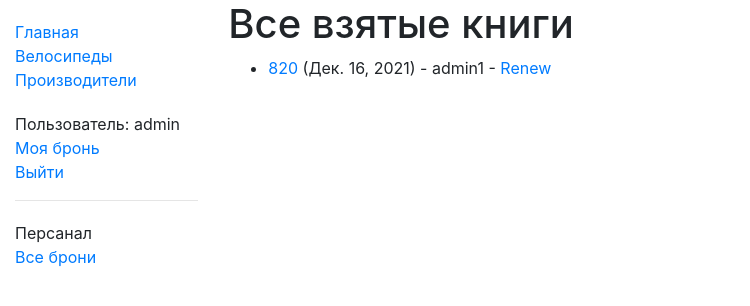
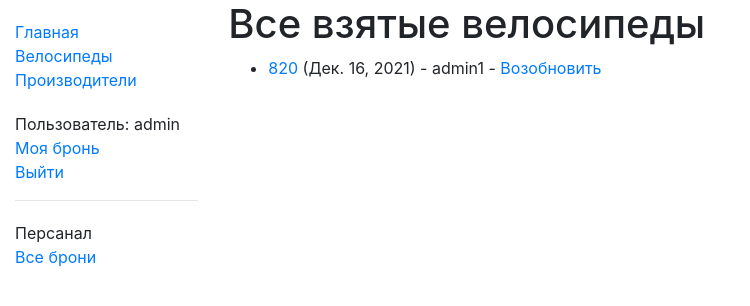
Before and after one commit to Z55-study/Diploma_Rent, a Django app: page /catalog/borrowed/ in a window 1280 px wide. Shown: the top 306 px of the page, without its empty margins (0-750 px from the left). Run offline with Django 3.2, Linux system fonts and the light colour scheme; a user stored in the database is signed in; data comes from the database, SQL or seed files in the repository; both versions use the stored data as it was after the commit.

Commit message:
one step for my diplom

```diff
--- a/garage/catalog/models.py
+++ b/garage/catalog/models.py
@@ -81,8 +81,8 @@ class BikeInstance(models.Model):
     LOAN_STATUS = (
         ('d', 'Техническое обслуживание'),
         ('o', 'В изпользовании'),
-        ('a', 'Доступный'),
-        ('r', 'Зарезервирован'),
+        ('a', 'Доступен'),
+        ('r', 'Скоро поступит'),
     )
 
     status = models.CharField(
--- a/garage/catalog/templates/catalog/bike_detail.html
+++ b/garage/catalog/templates/catalog/bike_detail.html
@@ -9,7 +9,7 @@
 <p><strong>Номер рамы:</strong> {{ bike.isbn }}</p>
 <p><strong>Пол:</strong> {{ bike.sex }}</p>
 <p><strong>Тип:</strong> {{ bike.typ.all|join:", " }}</p>
-<img src="{{ bike.photo.url }}" alt="{{ book.title }}" style="width:300px;">
+<img src="{{ bike.photo.url }}" alt="{{ book.title }}" style="width:600px;">
 <div style="margin-left:20px;margin-top:20px">
 
 
--- a/garage/catalog/templates/catalog/bike_renew_librarian.html
+++ b/garage/catalog/templates/catalog/bike_renew_librarian.html
@@ -3,13 +3,13 @@
 {% block content %}
     <h1>Возобновить: {{bike_instance.bike.title}}</h1>
     <p>Заемщик: {{bike_instance.borrower}}</p>
-    <p{% if bike_instance.is_overdue %} class="text-danger"{% endif %}>Due date: {{bike_instance.due_back}}</p>
+    <p{% if bike_instance.is_overdue %} class="text-danger"{% endif %}>Дата сдачи: {{bike_instance.due_back}}</p>
 
     <form action="" method="post">
         {% csrf_token %}
         <table>
         {{ form.as_table }}
         </table>
-        <input type="submit" value="Submit" />
+        <input type="submit" value="Разместить" />
     </form>
 {% endblock %}
--- a/garage/catalog/templates/catalog/bikeinstance_list_borrowed_all.html
+++ b/garage/catalog/templates/catalog/bikeinstance_list_borrowed_all.html
@@ -1,14 +1,14 @@
 {% extends "base_generic.html" %}
 
 {% block content %}
-    <h1>Все взятые книги</h1>
+    <h1>Все взятые велосипеды</h1>
 
     {% if bikeinstance_list %}
     <ul>
 
       {% for bikeinst in bikeinstance_list %}
       <li class="{% if bikeinst.is_overdue %}text-danger{% endif %}">
-        <a href="{% url 'bike-detail' bikeinst.bike.pk %}">{{bikeinst.bike.title}}</a> ({{ bikeinst.due_back }}) {% if user.is_staff %}- {{ bikeinst.borrower }}{% endif %} {% if perms.catalog.can_mark_returned %}- <a href="{% url 'renew-bike-librarian' bikeinst.id %}">Renew</a>  {% endif %}
+        <a href="{% url 'bike-detail' bikeinst.bike.pk %}">{{bikeinst.bike.title}}</a> ({{ bikeinst.due_back }}) {% if user.is_staff %}- {{ bikeinst.borrower }}{% endif %} {% if perms.catalog.can_mark_returned %}- <a href="{% url 'renew-bike-librarian' bikeinst.id %}">Возобновить</a>  {% endif %}
       </li>
       {% endfor %}
     </ul>
--- a/garage/garage/urls.py
+++ b/garage/garage/urls.py
@@ -27,4 +27,6 @@ urlpatterns = [
     path('accounts/', include('django.contrib.auth.urls')),
 ]
 
-urlpatterns += static(settings.STATIC_URL, document_root=settings.STATIC_ROOT)
+if settings.DEBUG:
+    urlpatterns += static(settings.STATIC_URL, document_root=settings.STATIC_ROOT)
+    urlpatterns += static(settings.MEDIA_URL, document_root=settings.MEDIA_ROOT)
```
Also changed, not shown: garage/db.sqlite3.
